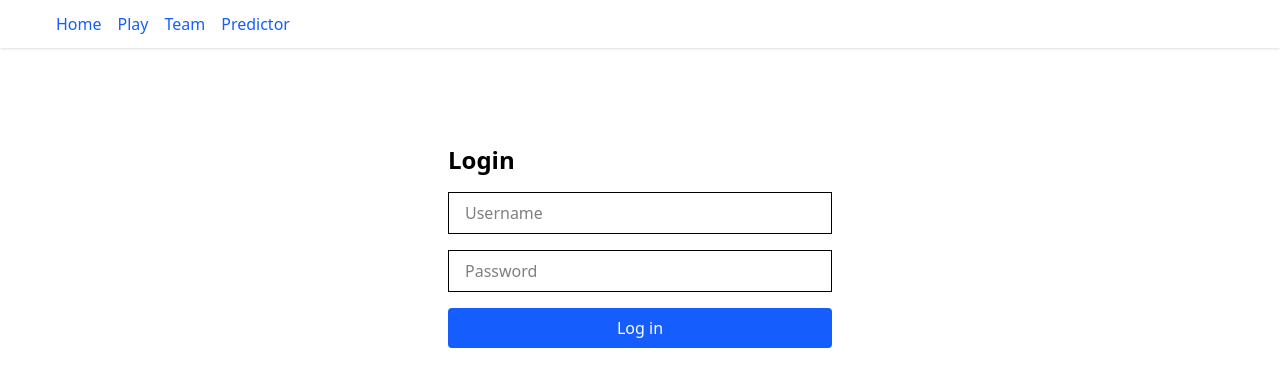
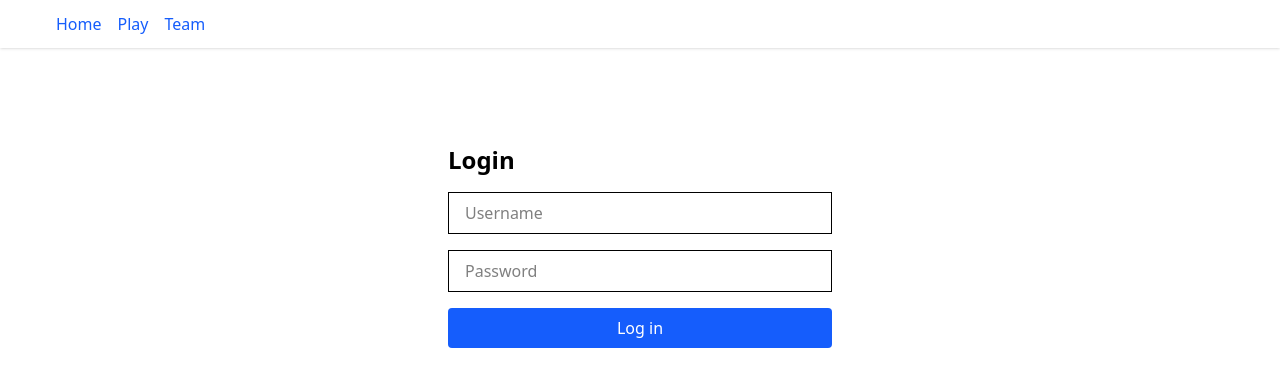
Before and after one commit to marcomartinscastanho/quiz-stats-frontend, a React (Vite) app: page /login in a window 1280 px wide. Shown: the top 386 px of the page. Built offline with nearby package versions, Linux system fonts and the light colour scheme; no server answers.

Commit message:
hide predictor link

```diff
--- a/src/App.tsx
+++ b/src/App.tsx
@@ -33,9 +33,9 @@ export const App = () => {
             <Link className="text-blue-600 hover:underline" to="/team">
               Team
             </Link>
-            <Link className="text-blue-600 hover:underline" to="/prediction">
+            {/* <Link className="text-blue-600 hover:underline" to="/prediction">
               Predictor
-            </Link>
+            </Link> */}
           </div>
           {accessToken && (
             <button onClick={handleLogout} className="text-sm text-white bg-red-500 px-3 py-1 rounded hover:bg-red-600">
```
